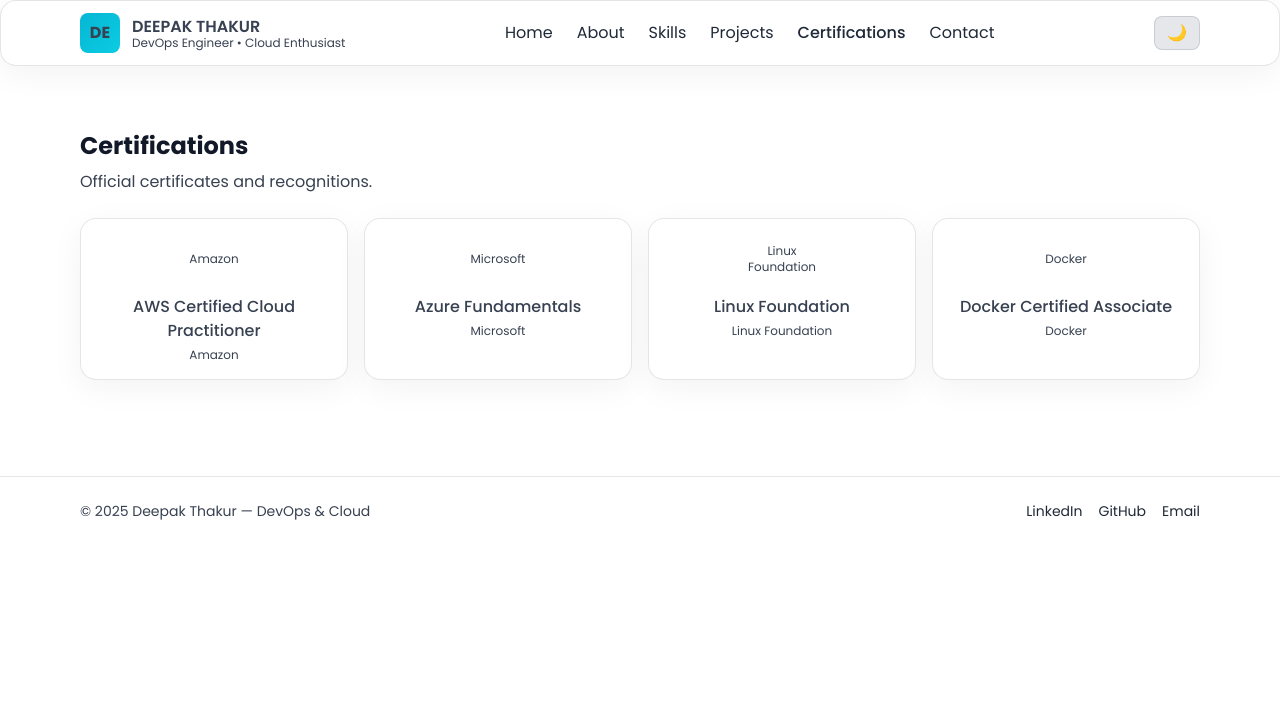
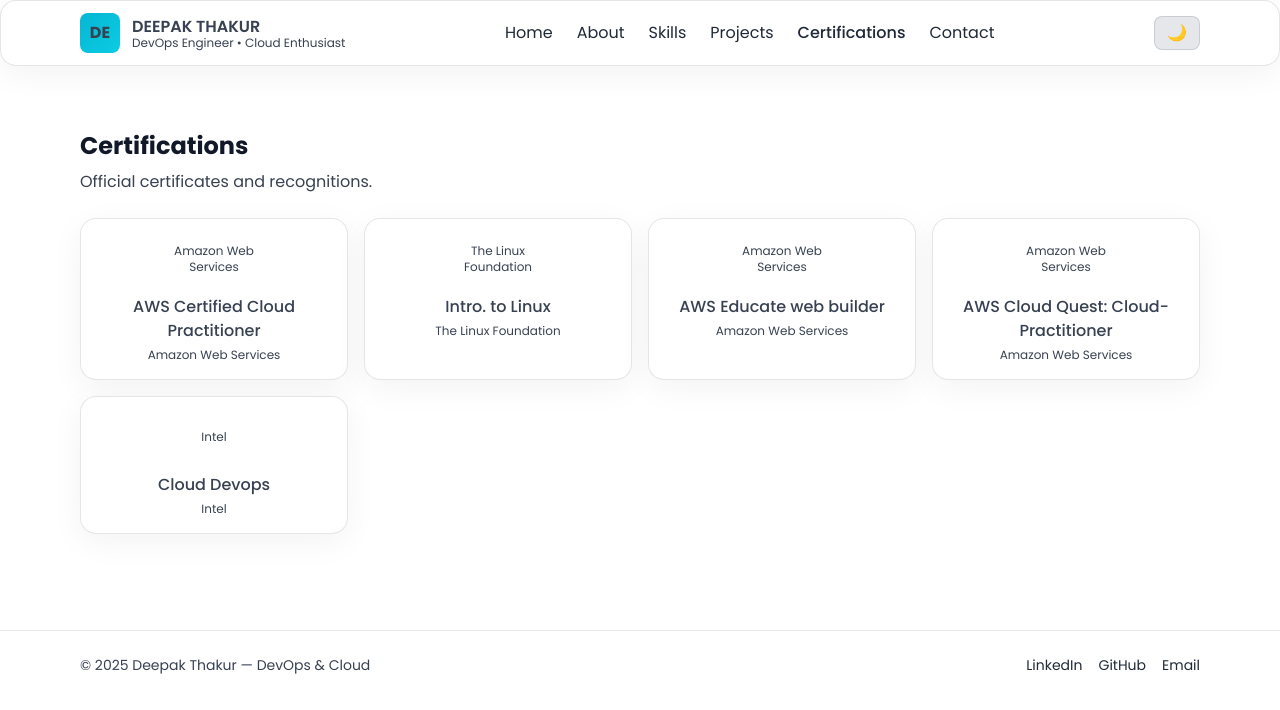
Before and after one commit to RajputDeepak69/Portfolio, a React (Vite) app: page /certifications in a window 1280 px wide. Shown: the top 710 px of the page. Built offline with nearby package versions, Linux system fonts and the light colour scheme.

Commit message:
changes again

```diff
--- a/src/pages/Certifications.jsx
+++ b/src/pages/Certifications.jsx
@@ -1,10 +1,35 @@
 import React from 'react'
 
 const certs = [
-  {title:'AWS Certified Cloud Practitioner', org:'Amazon'},
-  {title:'Azure Fundamentals', org:'Microsoft'},
-  {title:'Linux Foundation', org:'Linux Foundation'},
-  {title:'Docker Certified Associate', org:'Docker'}
+  {
+    title: "AWS Certified Cloud Practitioner",
+    org: "Amazon Web Services",
+    img: "images/aws-fundamental.png",
+  },
+  {
+    title: "Intro. to Linux",
+    org: "The Linux Foundation",
+    img: "pages/images/Linux-cert.png",
+    link: "https://www.credly.com/badges/165a55fb-e569-446f-94ca-663700f8eb01/public_url",
+  },
+  {
+    title: "AWS Educate web builder",
+    org: "Amazon Web Services",
+    img: "/images/web-builder.png",
+    link: "https://www.credly.com/badges/098220af-93d1-46da-9647-ef2c6221d527/public_url",
+  },
+  {
+    title: "AWS Cloud Quest: Cloud-Practitioner",
+    org: "Amazon Web Services",
+    img: "/images/cloud-quest.png",
+    link: "https://www.credly.com/badges/6ef94c53-bbe9-4f83-b5dd-7bba778302aa/public_url",
+  },
+  {
+    title: "Cloud Devops",
+    org: "Intel",
+    img: "/images/devops-badge.png",
+    link: "hhttps://www.credly.com/badges/97356829-1493-4917-a543-899ea174ccc9/public_url",
+  },
 ]
 
 export default function Certifications(){
```
